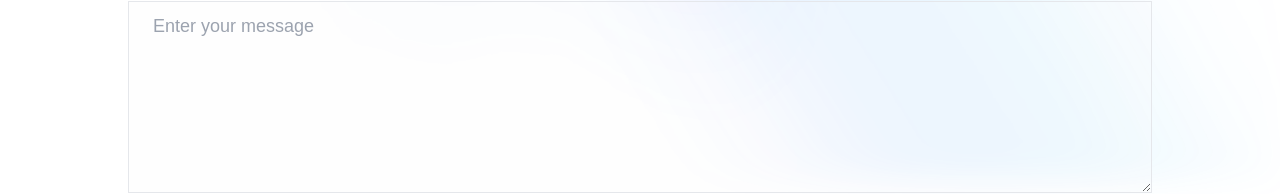
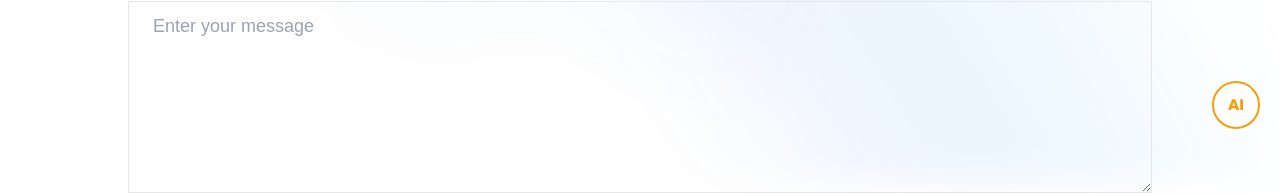
Before and after one commit to raminr77/raminr77.github.io, a Next.js app: page /contact-me in a window 1280 px wide. Shown: the part 643-837 px from the top of the page. Built offline with nearby package versions, Linux system fonts and the light colour scheme; a web font is replaced by a local one.

Commit message:
fix: some ui issues

```diff
--- a/src/app/globals.scss
+++ b/src/app/globals.scss
@@ -60,7 +60,6 @@ body {
 .swiper-button-next {
   &:after {
     color: var(--foreground);
-    box-shadow: 0 0 30px rgba(0, 0, 0, 0.3);
   }
 }
 
--- a/src/layout/components/ai-bot/index.tsx
+++ b/src/layout/components/ai-bot/index.tsx
@@ -16,7 +16,7 @@ export function AiButton() {
     <>
       <button
         className={clsx(
-          'absolute w-12 h-12 border-2 text-amber-500 border-amber-500 rounded-full bottom-7 right-5 bg-transparent hover:bg-amber-500 hover:text-black duration-300 font-extrabold',
+          'z-40 fixed w-12 h-12 border-2 text-amber-500 border-amber-500 rounded-full bottom-7 right-5 bg-white dark:bg-black hover:bg-amber-500 hover:text-black duration-300 font-extrabold',
           animator({ name: 'fadeInDown' }),
           titleFont.className
         )}
```
